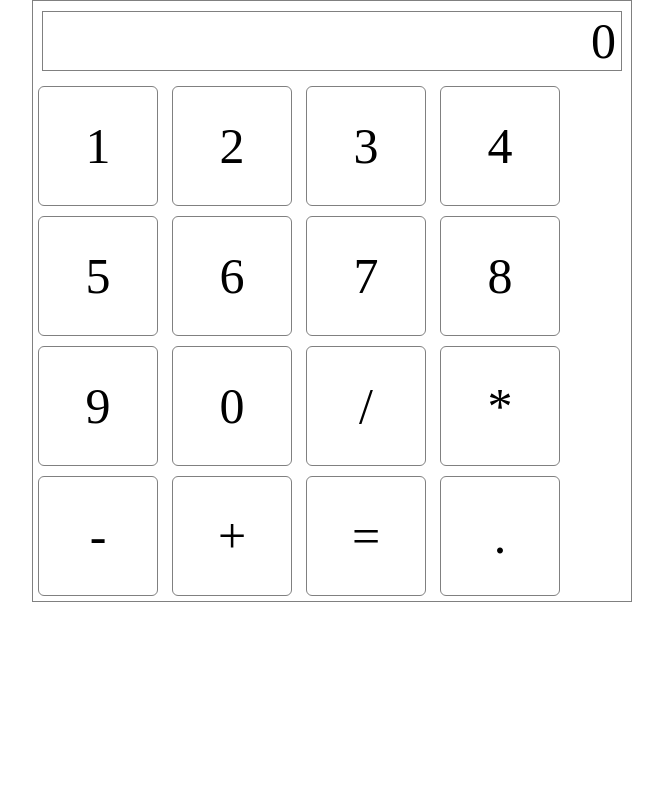
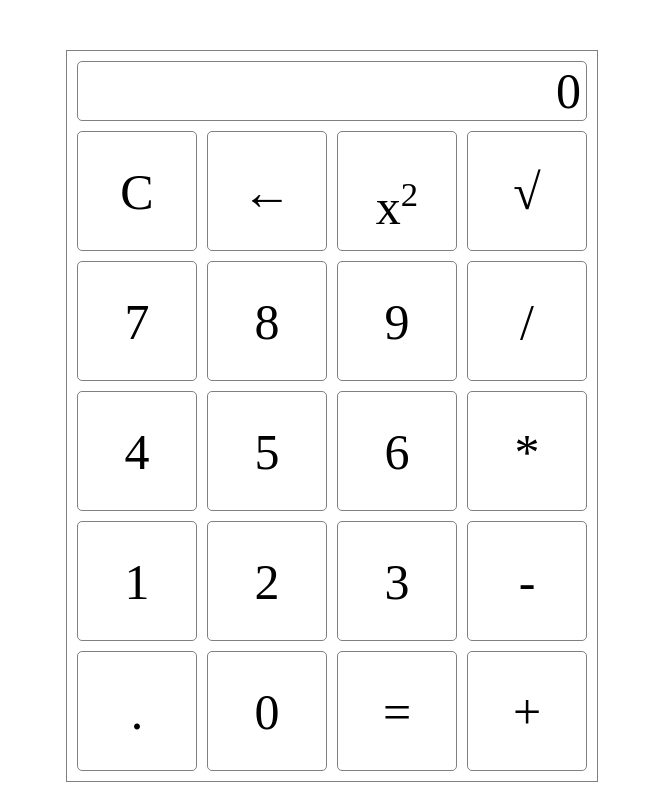
Before and after one commit to chskela/calculator, a plain HTML site: page public/index.html in a window 1280 px wide. Shown: the whole page, without its empty margins (308-971 px from the left). Drawn offline with Linux system fonts and the light colour scheme.

Commit message:
redesign

```diff
--- a/public/index.css
+++ b/public/index.css
@@ -6,32 +6,37 @@
 
 .wrapper {
     display: block;
-    margin: 50px;
-    width: 600px;
-    margin: 0px auto;
+    width: 532px;
+    margin: 50px auto;
     border: 1px solid gray;
 }
-
+.wrapper:after {
+    content: "";
+    display: table;
+    clear: both;
+  }
 .key {
-    display: inline-block;
+    display: block;
     width: 120px;
     height: 120px;
     font-size: 50px;
     text-align: center;
-    align-content: center;
+    line-height: 120px;
     border: 1px solid gray;
-    border-radius: 5%;
+    border-radius: 5px;
     cursor: pointer;
-    margin: 5px;
+    margin-left: 10px;
+    margin-bottom: 10px;
+    float: left;
 }
 
 .out {
-
+    border-radius: 5px;
     padding-right: 5px;
     display: block;
-    width: 580px;
+
     height: 60px;
-    margin: 10px auto;
+    margin: 10px;
     border: 1px solid gray;
     font-size: 50px;
     text-align: right;
--- a/public/index.html
+++ b/public/index.html
@@ -11,22 +11,26 @@
     <div class="wrapper">
         <p  class="out">0</p>
         <div class="keyboard">
+            <div class="key" id="clear">C</div>
+            <div class="key" id="backspace">←</div>
+            <div class="key" id="root">x<sup><small>2</small></sup></div>
+            <div class="key" id="square">√</div>
+            <div class="key digital" id="7">7</div>
+            <div class="key digital" id="8">8</div>
+            <div class="key digital" id="9">9</div>
+            <div class="key" id="division">/</div>
+            <div class="key digital" id="4">4</div>
+            <div class="key digital" id="5">5</div>
+            <div class="key digital" id="6">6</div>
+            <div class="key" id="multiplication">*</div>
             <div class="key digital" id="1">1</div>
             <div class="key digital" id="2">2</div>
             <div class="key digital" id="3">3</div>
-            <div class="key digital" id="4">4</div>
-            <div class="key digital" id="5">5</div>
-            <div class="key digital" id="6">6</div>
-            <div class="key digital" id="7">7</div>
-            <div class="key digital" id="8">8</div>
-            <div class="key digital" id="9">9</div>
+            <div class="key" id="minus">-</div>
+            <div class="key" id="dot">.</div>
             <div class="key digital" id="0">0</div>
-            <div class="key" id="division">/</div>
-            <div class="key" id="multiplication">*</div>
-            <div class="key" id="minus">-</div>
+            <div class="key" id="equal">=</div>
             <div class="key" id="plus">+</div>
-            <div class="key" id="equal">=</div>
-            <div class="key" id="dot">.</div>
         </div>
     </div>
     <script src="index.js"></script>
```
Also changed, not shown: 1 other file.
